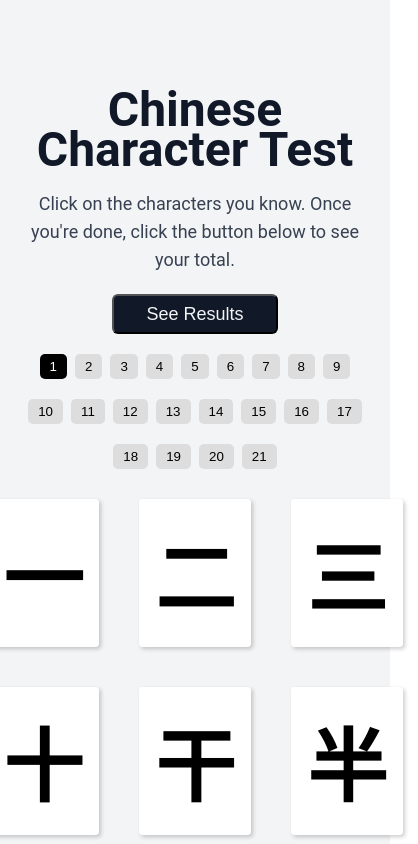
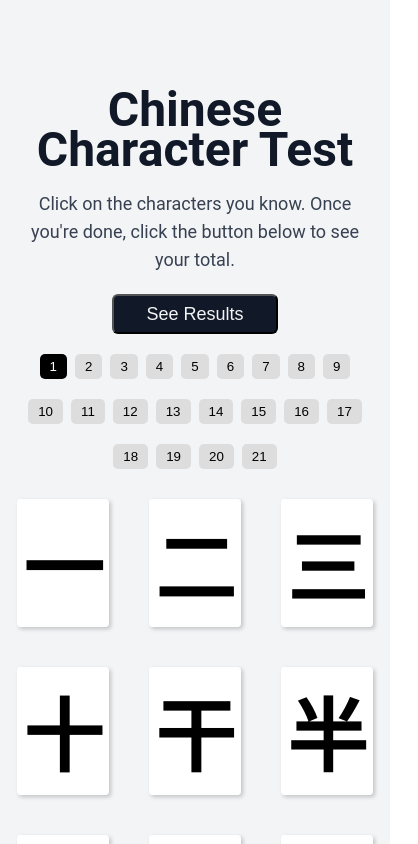
Before and after one commit to francislainy/hanzi-3000, a React (Create React App) app: page / in a window 390 px wide. Both pictures are taken after a click on the button "Start Test". Shown: the top 844 px of the page, 418 px wide, since content can reach past the window. Built offline with nearby package versions, Linux system fonts and the light colour scheme.

Commit message:
Work on mobile support for card display

```diff
--- a/src/components/Card/Card.css
+++ b/src/components/Card/Card.css
@@ -33,7 +33,7 @@
     grid-template-columns: repeat(3, 1fr);
   }
   .card {
-    padding: 15px;
+    padding: 5px;
   }
 }
 
```
